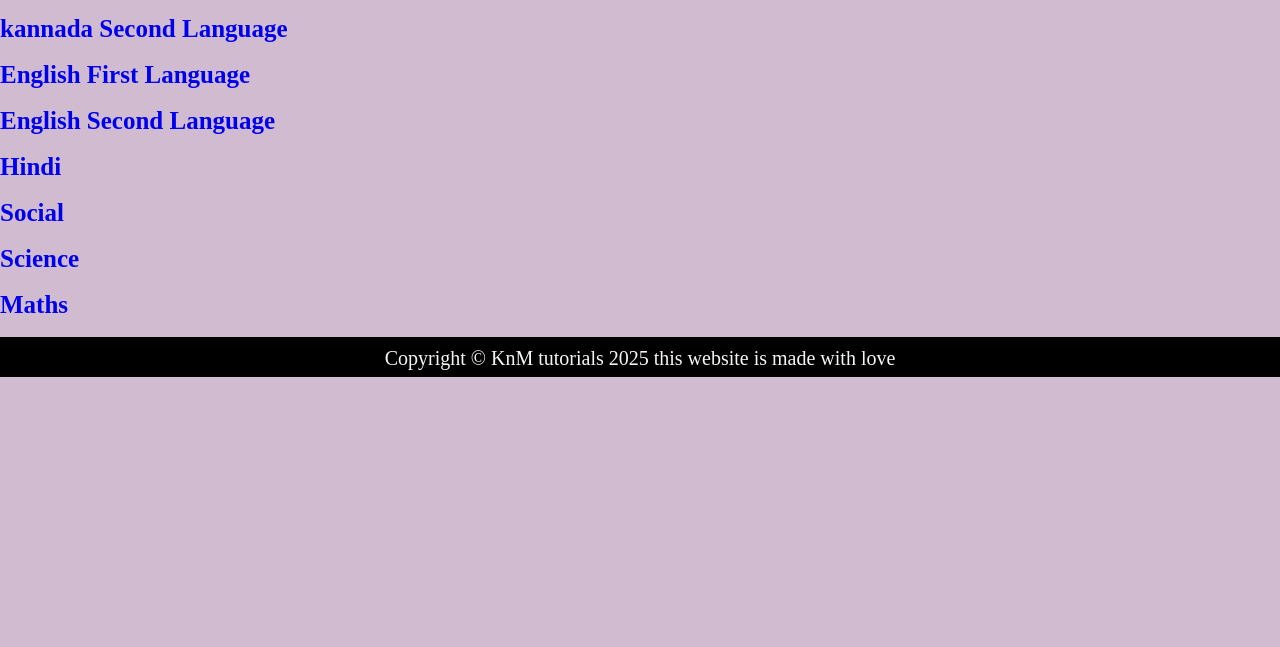
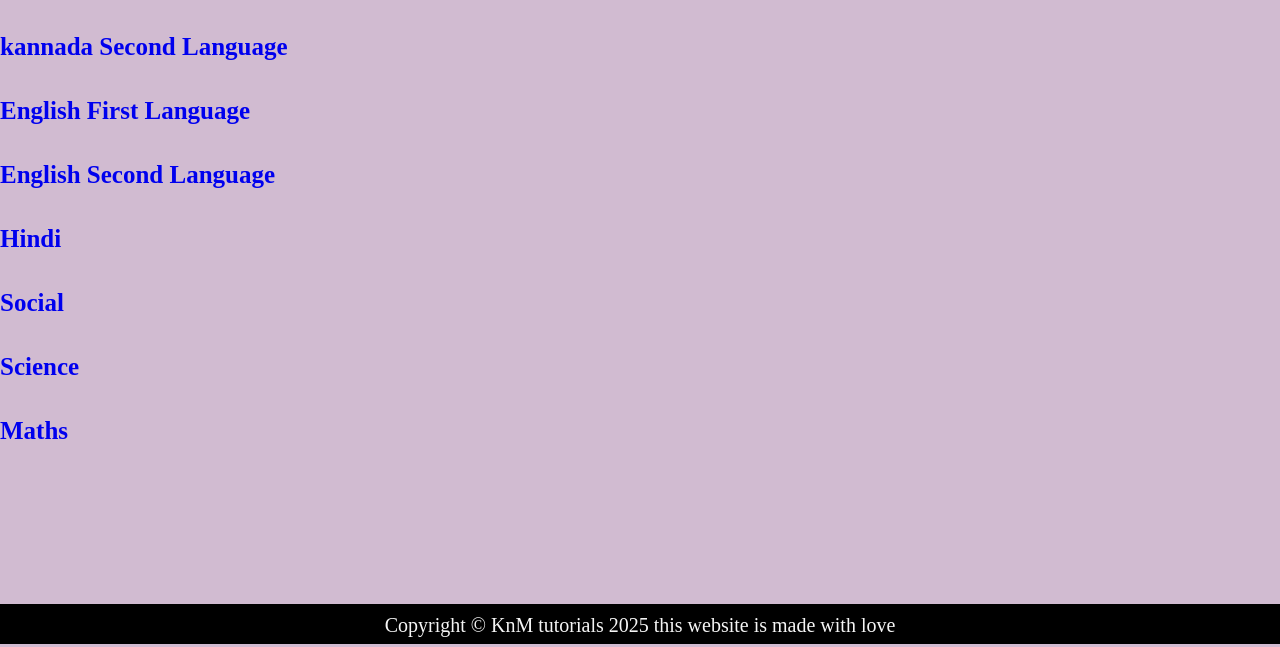
Before and after one commit to syedmansoor1234/tution, a plain HTML site: page tution/sslc.html in a window 1280 px wide. Shown: the part 156-803 px from the top of the page. Drawn offline with Linux system fonts and the light colour scheme.

Commit message:
footer problem solved

```diff
--- a/tution/sslc.html
+++ b/tution/sslc.html
@@ -11,8 +11,15 @@
             padding: 0;
         }
 
+        html {
+            height: 100%;
+        }
+
         body {
+            min-height: 100%;
             background-color: rgb(209, 187, 209);
+            display: flex;
+            flex-direction: column;
         }
 
         .container {
@@ -71,6 +78,7 @@
             color: whitesmoke;
             width: 100%;
             height: 40px;
+            margin-top: auto;
         }
 
         .pfoot {
```
Also changed, not shown: tution/firstpuc.html (+6 -2 lines), tution/secondpuc.html (+6 -2 lines).
